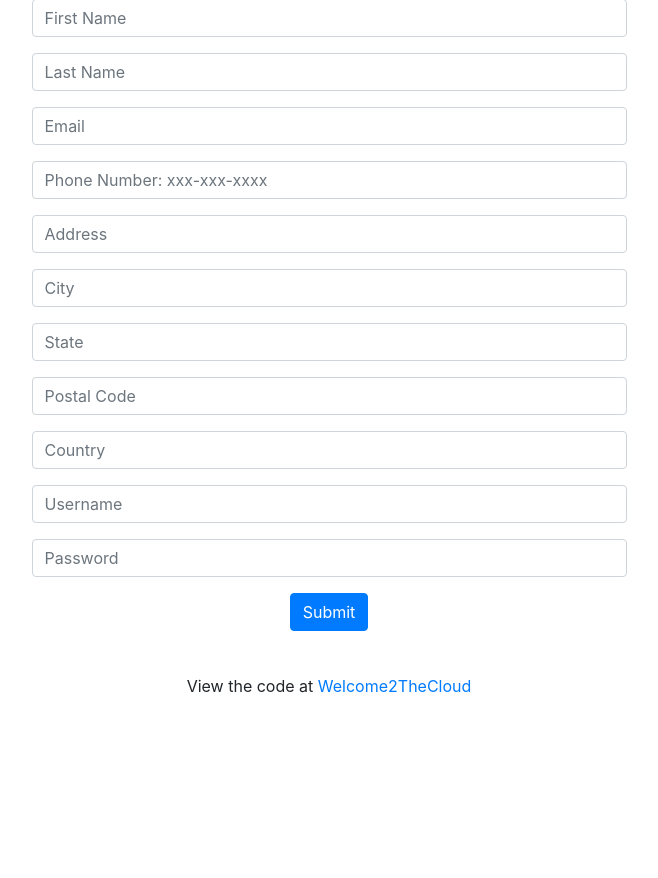
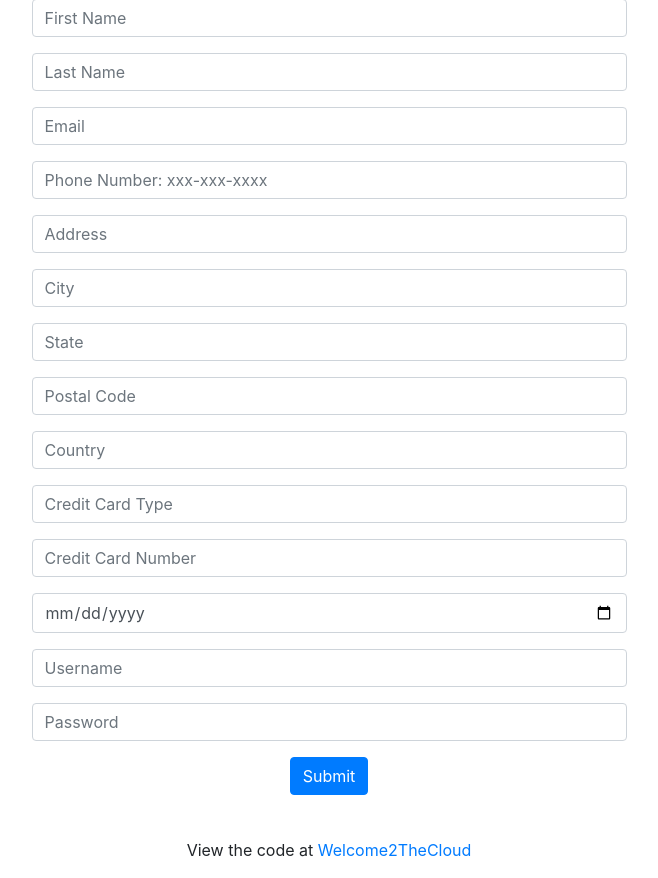
Before and after one commit to Nathan-Nesbitt/Welcome2TheCloud, a PHP site: page /src/createAccount.html in a window 1280 px wide. Shown: the part 72-950 px from the top of the page, without its empty margins (311-969 px from the left). Before the commit the page ends 765 px from the top, so only its background shows below. Run offline with PHP 8.4, Linux system fonts and the light colour scheme; some libraries are stand-ins or nearby versions.

Commit message:
Added payment method to createAccount
Added the payment method creation form to the create account page.

```diff
--- a/src/createAccount.html
+++ b/src/createAccount.html
@@ -93,6 +93,18 @@
                                                                         placeholder="Country" required>
                                                         </div>
                                                         <div class="form-group">
+                                                                <input type="text" class="form-control" name="paymentType"
+                                                                        placeholder="Credit Card Type" required>
+                                                        </div>
+                                                        <div class="form-group">
+                                                                <input type="number" class="form-control" name="paymentNumber"
+                                                                        placeholder="Credit Card Number" required>
+                                                        </div>
+                                                        <div class="form-group">
+                                                                <input type="date" class="form-control" name="paymentExpiryDate"
+                                                                        placeholder="Expiry Date" required>
+                                                        </div>
+                                                        <div class="form-group">
                                                                 <input type="text" class="form-control" name="userid"
                                                                         placeholder="Username" required>
                                                         </div>
```
Also changed, not shown: src/createAccount.php (+30 -2 lines).
